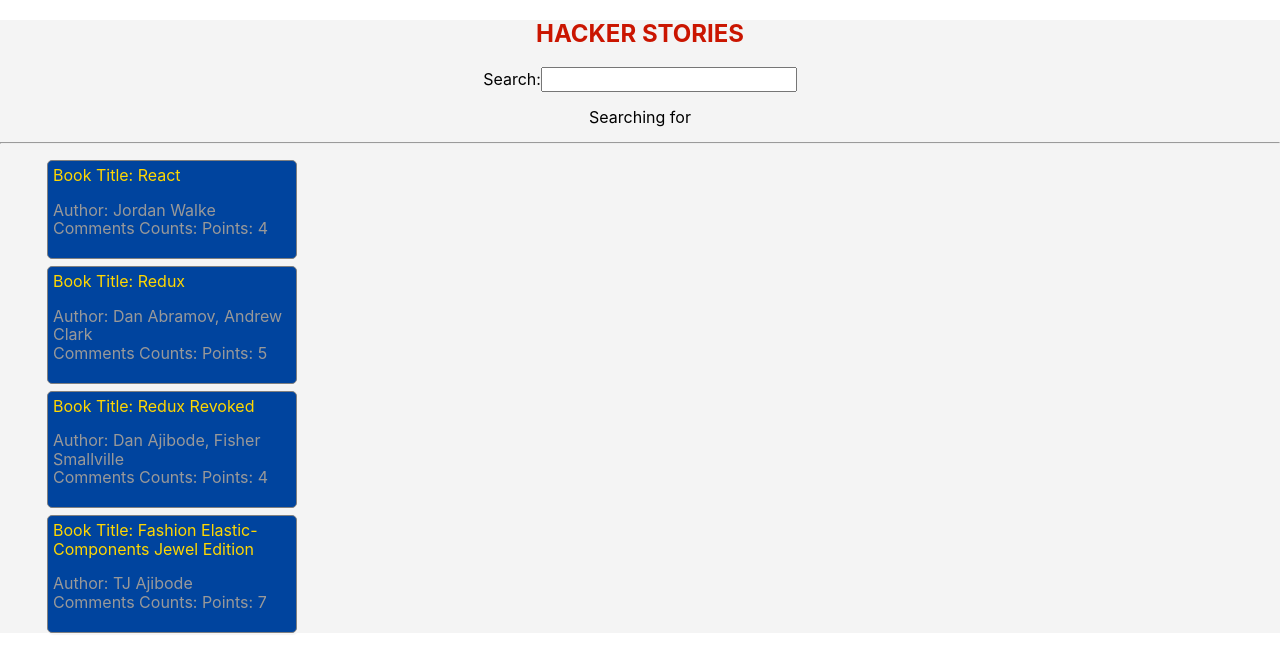
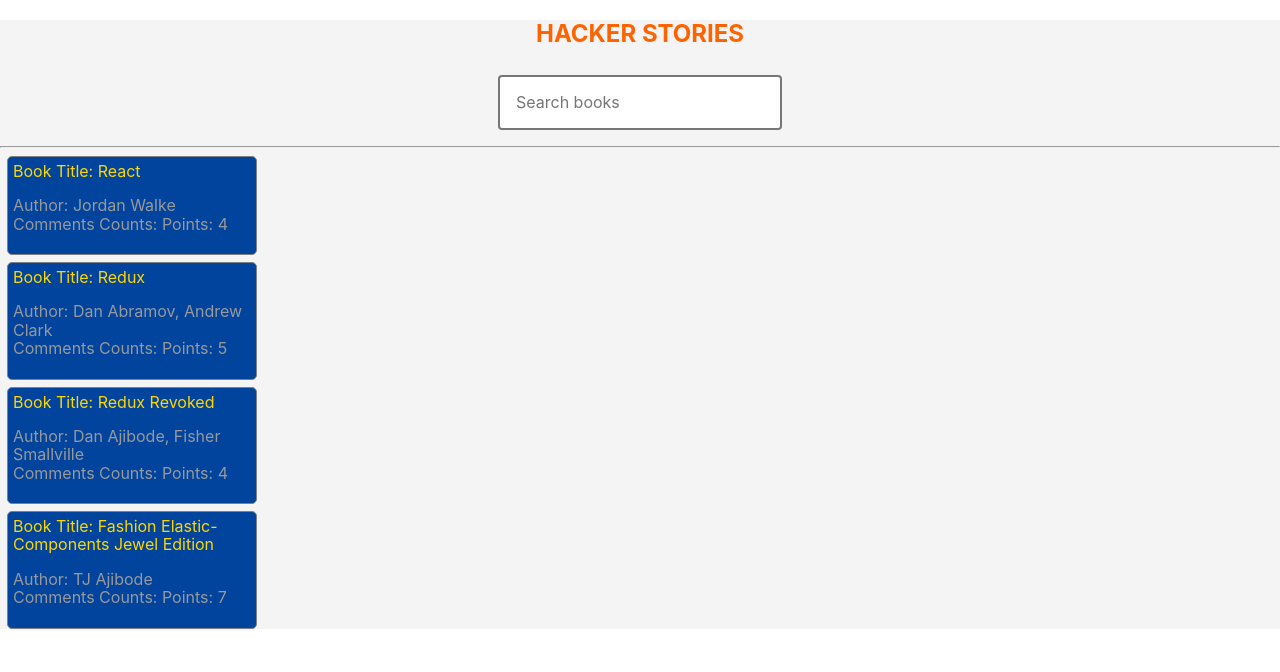
Before and after one commit to searchs/hkstories, a React (Create React App) app: page / in a window 1280 px wide. Shown: the top 672 px of the page. Built offline with nearby package versions, Linux system fonts and the light colour scheme.

Commit message:
Feat: Return BookList

```diff
--- a/src/App.js
+++ b/src/App.js
@@ -1,6 +1,7 @@
-import React, { useState } from 'react';
+import React, { useEffect, useState } from 'react';
 import './App.css';
-import Book from './components/Book';
+import BookList from './components/BookList';
+import SearchBox from './components/SearchBox';
 
 const bookList = [
   {
@@ -38,62 +39,42 @@ const bookList = [
 ];
 
 function App() {
-  const handleSearch = (event) => {
-    console.log(event.target.value);
+  const [books, setBooks] = useState([]);
+  const [searchTerm, setSearchTerm] = useState('');
+
+  // const handleSearch = (event) => {
+  //   console.log(event.target.value);
+  // };
+
+  useEffect(
+    (props) => {
+      setBooks(bookList);
+      console.log('Books:', books);
+    },
+    [books]
+  );
+
+  const onHandleChange = (ev) => {
+    setSearchTerm(ev.target.value);
   };
+
+  const filteredBooks = books.filter((books) => {
+    return (
+      books.title.toLowerCase().includes(searchTerm.toLowerCase()) ||
+      books.author.toLowerCase().includes(searchTerm.toLowerCase())
+    );
+  });
+
+  console.log('SearchTerm: _', searchTerm, 'Filtered Books:', filteredBooks);
 
   return (
     <div className='App'>
-      <h2> Hacker Stories</h2>
-      <Search onSearch={handleSearch} />
+      <h2 className='orange'> Hacker Stories</h2>
+      <SearchBox handleChange={onHandleChange} />
       <hr />
-      <ItemList list={bookList} />
+      <BookList books={filteredBooks} />
     </div>
   );
 }
 
-const Search = (props) => {
-  const [searchTerm, setSearchTerm] = useState('');
-
-  const handleChange = (event) => {
-    setSearchTerm(event.target.value);
-    console.log(searchTerm);
-
-    props.onSearch(event);
-  };
-
-  return (
-    <div>
-      <label htmlFor='search'>Search:</label>
-      <input type='text' id='search' onChange={handleChange} />
-
-      <p>
-        Searching for <strong>{searchTerm}</strong>
-      </p>
-    </div>
-  );
-};
-
-const ItemList = (props) => {
-  return (
-    <ul>
-      {props.list.map((book) => {
-        return (
-          <li key={book.objectID}>
-            {
-              <Book
-                title={book.title}
-                url={book.url}
-                points={book.points}
-                author={book.author}
-                num_comments={book.num_comments}
-              />
-            }
-          </li>
-        );
-      })}
-    </ul>
-  );
-};
-
 export default App;
--- a/src/components/Book.js
+++ b/src/components/Book.js
@@ -1,21 +1,20 @@
 import React from 'react';
 
-function Book({ title, url, author, comments_count, points }) {
+function Book(props) {
   return (
     <div className='Book bg-dark-blue silver'>
       <span>
-        <a href={url} className='link yellow uppercase'>
-          Book Title: {title}{' '}
+        <a href={props.url} className='link yellow uppercase'>
+          Book Title: {props.title}{' '}
         </a>
       </span>
       <p>
-        <span>Author: {author}</span>
+        <span>Author: {props.author}</span>
         <span>
-          {' '}
           <br />
-          Comments Counts: {comments_count}{' '}
+          Comments Counts: {props.comments_count}
         </span>
-        <span> Points: {points} </span>
+        <span> Points: {props.points} </span>
       </p>
     </div>
   );
--- /dev/null
+++ b/src/components/BookList.js
@@ -0,0 +1,19 @@
+import React from 'react';
+import Book from './Book';
+
+const BookList = ({ books }) => {
+  return books.map((book, idx) => {
+    return (
+      <Book
+        key={idx}
+        title={books[idx].title}
+        url={books[idx].url}
+        author={books[idx].author}
+        comments_count={books[idx].comments}
+        points={books[idx].points}
+      />
+    );
+  });
+};
+
+export default BookList;
--- /dev/null
+++ b/src/components/SearchBox.js
@@ -0,0 +1,16 @@
+import React from 'react';
+
+const SearchBox = ({ handleChange }) => {
+  return (
+    <div className='pa2 ma2 light-blue'>
+      <input
+        type='search'
+        placeholder='Search books'
+        className='pa3 ba bw1 b--solid b--gray br2'
+        onChange={handleChange}
+      />
+    </div>
+  );
+};
+
+export default SearchBox;
```
